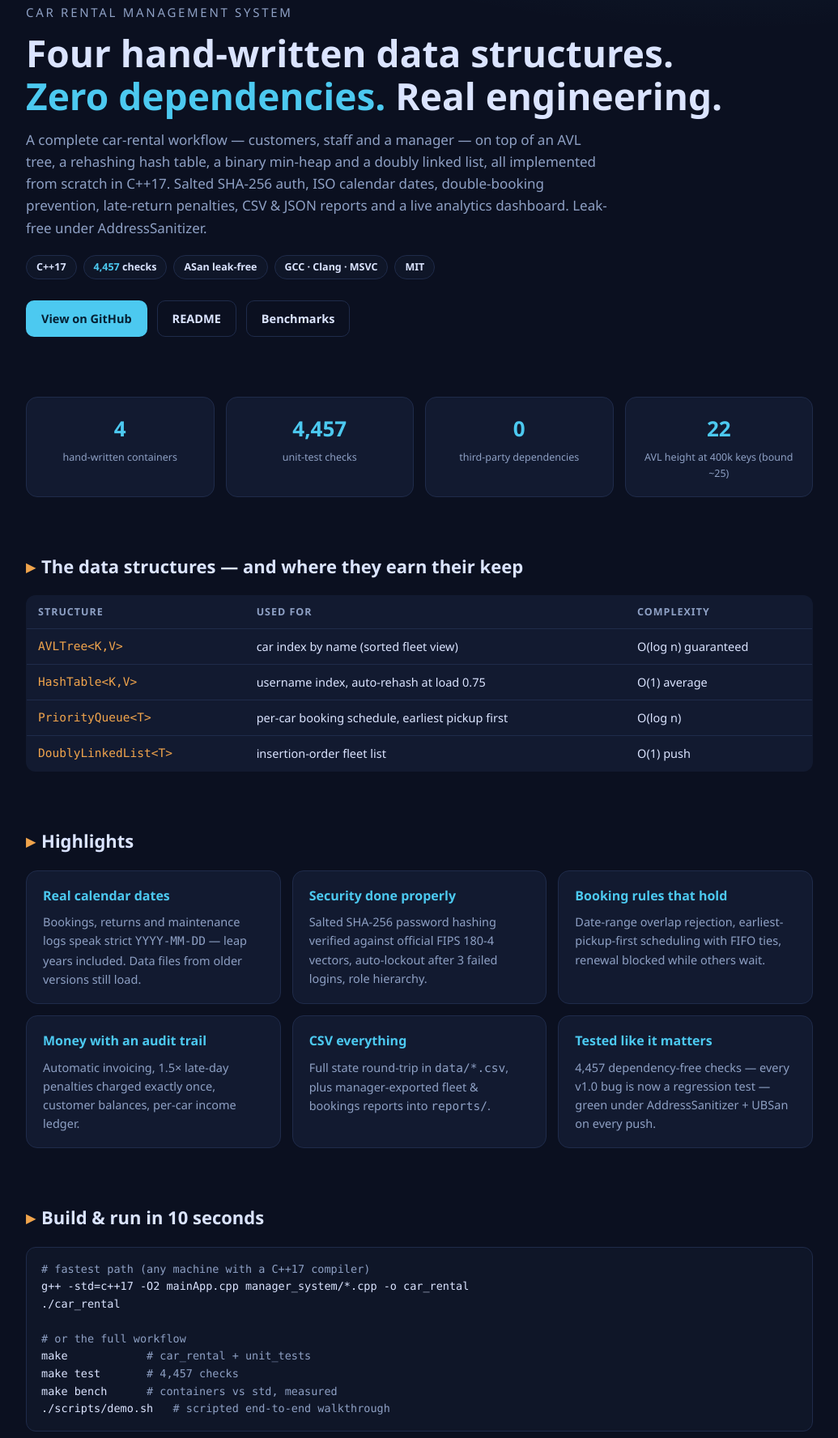
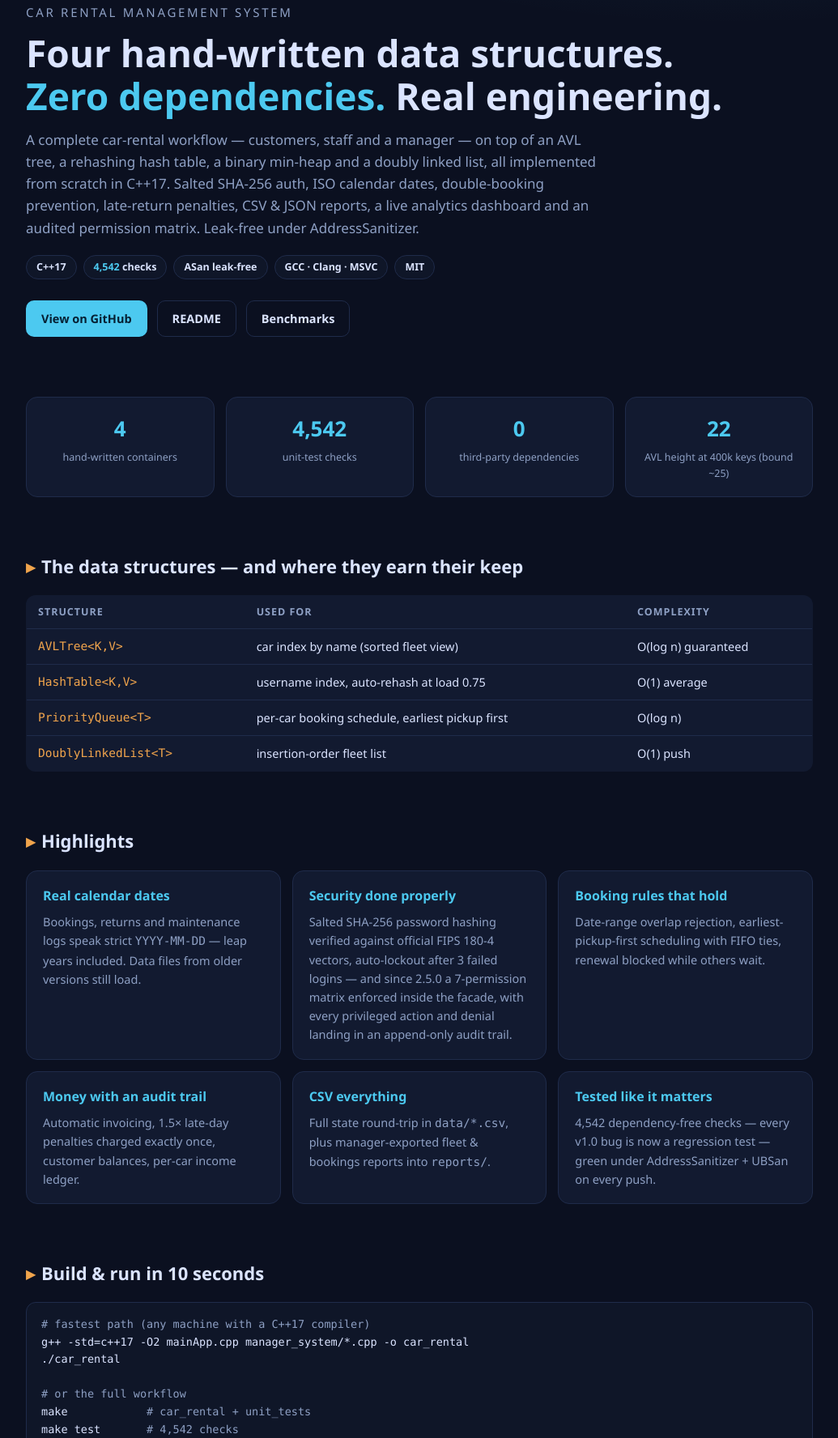
Before and after one commit to Abolfazlrwm/Car-Rental-System, a plain HTML site: page docs-site/index.html in a window 1280 px wide. Shown: the part 61-1837 px from the top of the page at 81% size, without its empty margins (122-1157 px from the left). Drawn offline with Linux system fonts and the light colour scheme.

Commit message:
docs: guides, changelog and landing numbers for 2.5.0
- CHANGELOG: the full 2.5.0 entry — permissions, audit trail, audit
  screen, dev container, the makefile regression and 4,457 -> 4,542
- README: audited permission matrix in the intro and features, new
  modules in the project tree, roadmap ticks for permissions and
  the dev container, suite list and counts refreshed
- USAGE: the renumbered manager menu plus a note that every row is
  enforced inside the facade; DATA_FORMATS: audit_log.csv spec with
  every action id
- landing page: 4,542 checks everywhere, security card now names
  the matrix and the trail
- demo.sh: the manager step now runs the income report (option 8)
  so the transcript matches the README again — the analytics stop
  had drifted after 2.4.0

```diff
--- a/docs-site/index.html
+++ b/docs-site/index.html
@@ -98,11 +98,12 @@
       A complete car-rental workflow — customers, staff and a manager — on top of an AVL tree,
       a rehashing hash table, a binary min-heap and a doubly linked list, all implemented from
       scratch in C++17. Salted SHA-256 auth, ISO calendar dates, double-booking prevention,
-      late-return penalties, CSV & JSON reports and a live analytics dashboard. Leak-free under AddressSanitizer.
+      late-return penalties, CSV &amp; JSON reports, a live analytics dashboard and an audited
+      permission matrix. Leak-free under AddressSanitizer.
     </p>
     <div class="badges">
       <span class="badge">C++17</span>
-      <span class="badge"><b>4,457</b> checks</span>
+      <span class="badge"><b>4,542</b> checks</span>
       <span class="badge">ASan leak-free</span>
       <span class="badge">GCC · Clang · MSVC</span>
       <span class="badge">MIT</span>
@@ -119,7 +120,7 @@
   <div class="wrap">
     <div class="stat-row">
       <div class="stat"><div class="num">4</div><div class="lbl">hand-written containers</div></div>
-      <div class="stat"><div class="num">4,457</div><div class="lbl">unit-test checks</div></div>
+      <div class="stat"><div class="num">4,542</div><div class="lbl">unit-test checks</div></div>
       <div class="stat"><div class="num">0</div><div class="lbl">third-party dependencies</div></div>
       <div class="stat"><div class="num">22</div><div class="lbl">AVL height at 400k keys (bound ~25)</div></div>
     </div>
@@ -144,11 +145,11 @@
     <h2><span class="k">▸</span>Highlights</h2>
     <div class="grid">
       <div class="card"><h3>Real calendar dates</h3><p>Bookings, returns and maintenance logs speak strict <code>YYYY-MM-DD</code> — leap years included. Data files from older versions still load.</p></div>
-      <div class="card"><h3>Security done properly</h3><p>Salted SHA-256 password hashing verified against official FIPS 180-4 vectors, auto-lockout after 3 failed logins, role hierarchy.</p></div>
+      <div class="card"><h3>Security done properly</h3><p>Salted SHA-256 password hashing verified against official FIPS 180-4 vectors, auto-lockout after 3 failed logins — and since 2.5.0 a 7-permission matrix enforced inside the facade, with every privileged action and denial landing in an append-only audit trail.</p></div>
       <div class="card"><h3>Booking rules that hold</h3><p>Date-range overlap rejection, earliest-pickup-first scheduling with FIFO ties, renewal blocked while others wait.</p></div>
       <div class="card"><h3>Money with an audit trail</h3><p>Automatic invoicing, 1.5× late-day penalties charged exactly once, customer balances, per-car income ledger.</p></div>
       <div class="card"><h3>CSV everything</h3><p>Full state round-trip in <code>data/*.csv</code>, plus manager-exported fleet &amp; bookings reports into <code>reports/</code>.</p></div>
-      <div class="card"><h3>Tested like it matters</h3><p>4,457 dependency-free checks — every v1.0 bug is now a regression test — green under AddressSanitizer + UBSan on every push.</p></div>
+      <div class="card"><h3>Tested like it matters</h3><p>4,542 dependency-free checks — every v1.0 bug is now a regression test — green under AddressSanitizer + UBSan on every push.</p></div>
     </div>
   </div>
 </section>
@@ -162,7 +163,7 @@ g++ -std=c++17 -O2 mainApp.cpp manager_system/*.cpp -o car_rental
 
 <span class="c"># or the full workflow</span>
 make            <span class="c"># car_rental + unit_tests</span>
-make test       <span class="c"># 4,457 checks</span>
+make test       <span class="c"># 4,542 checks</span>
 make bench      <span class="c"># containers vs std, measured</span>
 ./scripts/demo.sh   <span class="c"># scripted end-to-end walkthrough</span></pre>
     <p style="color:var(--muted); margin-top:12px; font-size:14.5px;">
```
Also changed, not shown: 5 other files.
